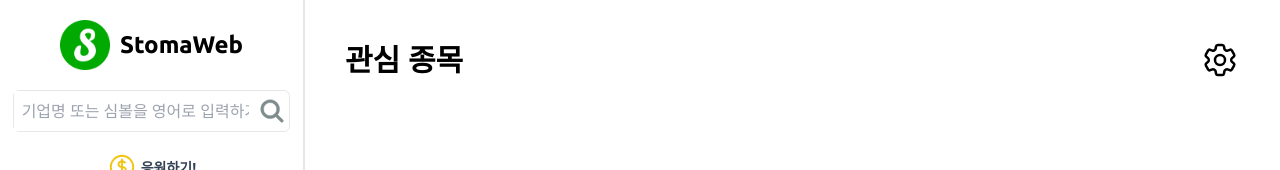
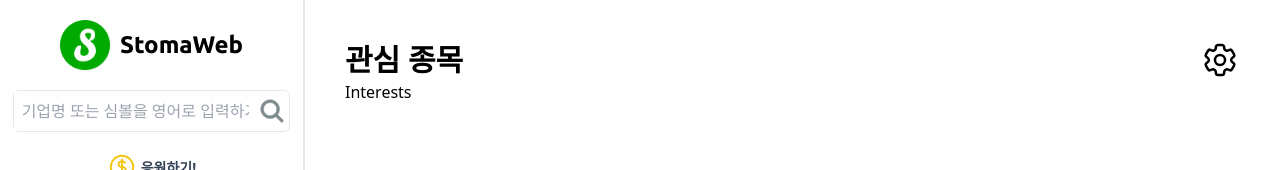
Before and after one commit to devkmins/StomaWeb, a Next.js app: page /watchlist/settings/interests in a window 1280 px wide. Shown: the top 170 px of the page. Built offline with nearby package versions, Linux system fonts and the light colour scheme.

Commit message:
feat: 관심 종목 페이지의 관심  종목 메뉴 페이지 생성

```diff
--- a/src/app/watchlist/settings/interests/page.tsx
+++ b/src/app/watchlist/settings/interests/page.tsx
@@ -1 +1,3 @@
-export default function WatchlistInterestsMenu() {}
+export default function InterestsMenu() {
+  return <div>Interests</div>;
+}
```
